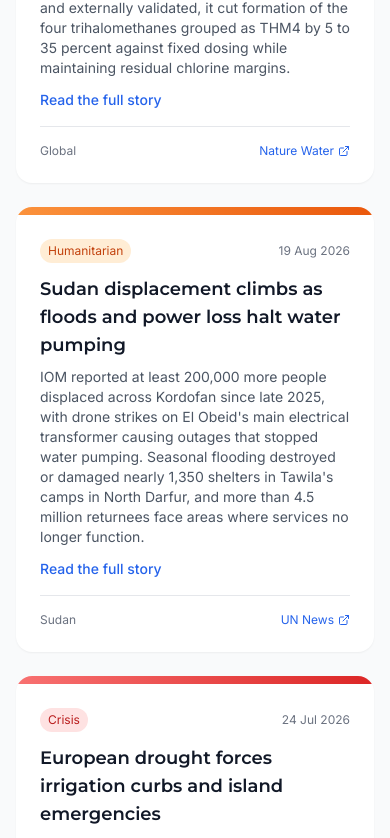
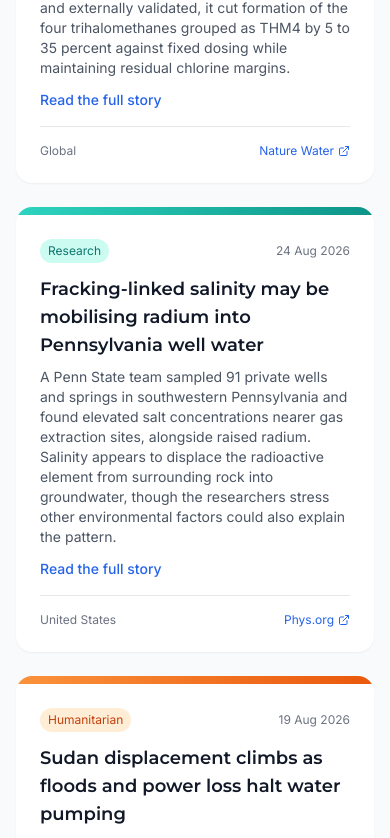
Before and after one commit to CLIFTONFLACK/hydrgel, a React (Vite) app: page /news in a window 390 px wide. Shown: the part 988-1826 px from the top of the page. Built offline with nearby package versions, Linux system fonts and the light colour scheme; no server answers.

Commit message:
Add newsroom item: Fracking-linked salinity may be mobilising radium into Pennsylvania well water
Co-Authored-By: Claude Opus 5 <noreply@anthropic.com>
Claude-Session: https://claude.ai/code/session_01NVgwbhuwFPr4ukRSyZqu2z

```diff
--- a/src/data/news.ts
+++ b/src/data/news.ts
@@ -640,6 +640,17 @@ export const NEWS: NewsItem[] = [
     source: 'Nature Water',
     url: 'https://www.nature.com/articles/s44221-026-00702-0',
   },
+  {
+    id: '2026-08-24-fracking-linked-salinity-radium',
+    date: '2026-08-24',
+    title: 'Fracking-linked salinity may be mobilising radium into Pennsylvania well water',
+    summary:
+      'A Penn State team sampled 91 private wells and springs in southwestern Pennsylvania and found elevated salt concentrations nearer gas extraction sites, alongside raised radium. Salinity appears to displace the radioactive element from surrounding rock into groundwater, though the researchers stress other environmental factors could also explain the pattern.',
+    category: 'Research',
+    region: 'United States',
+    source: 'Phys.org',
+    url: 'https://phys.org/news/2026-08-natural-gas-drilling-salt-boosting.html',
+  },
 ]
 
 /** Newest first. */
--- a/src/data/stories.ts
+++ b/src/data/stories.ts
@@ -480,4 +480,14 @@ export const STORIES: Record<string, string[]> = {
     'The framework also declines to settle the trade-off on the utility\'s behalf. A weighting factor lets an operator shift emphasis between preserving chlorine residual margin and suppressing THM4, as water quality fluctuates and as management priorities differ between systems. Measured against empirical fixed-dosing strategies, computational simulation coupled with external validation showed THM4 formation reduced by 5 to 35 percent while residual chlorine margins were consistently maintained. The dataset and code were released publicly.',
     'Why it matters to us: this is plant-scale optimisation, and it is not what HYDRGEL builds — we do not dose chlorine, and a utility control framework is not something our technology competes with or replaces. What the paper documents is a constraint worth naming honestly. Chlorine is also the workhorse of emergency water treatment, and in a disaster the input is exactly the heterogeneous, organically loaded, unpredictable water this study is concerned with, dosed with far less instrumentation than a treatment works has available. The trade-off between microbial safety and by-product formation does not disappear in the field; it mostly goes unmeasured. Physical purification at the point of need sidesteps that trade-off rather than optimising it, which is an advantage in a narrow set of conditions and not a general substitute for chlorination.',
   ],
+
+  '2026-08-24-fracking-linked-salinity-radium': [
+    'A team at Pennsylvania State University collected drinking water samples from 91 private wells and springs across Washington and Greene counties in southwestern Pennsylvania, testing whether nearby fracking-based oil and gas operations were raising radium concentrations in groundwater. The work was published in Environmental Science & Technology and reported on 24 August. Its answer, as the researchers characterise it, is not a simple yes or no.',
+    'What the team did record was higher salt concentrations in samples taken closer to extraction sites, and elevated radium associated with some drilling operations. The caveat is carried in the finding itself: the upticks in both salinity and radium could equally be associated with a range of other environmental factors, and the study stops well short of assigning cause.',
+    'The mechanism it describes is nonetheless specific. Radium occurs naturally at very low concentrations throughout the environment, largely bound to rock. Salt is the lever that releases it. Introducing salty chemistry into an aquifer knocks radium — and other heavy metals — off the surrounding rock and into the freshwater a household draws on. Earlier Penn State work had already linked elevated-salinity hotspots to unconventional operations in the Northern Appalachian Basin, which runs from Alabama to upstate New York; Nathaniel Warner, an associate professor of environmental engineering at Penn State, has put the additional radium-related health risk in those areas as high as 200 percent.',
+    'The gap this fills is worth noting. Previous research on drilling-affected groundwater concentrated on deep brine salts — sodium, chloride, barium, strontium — in areas that had experienced spills. Radium measurements were largely absent. The salinity signal was documented while its radiological consequence went unmeasured.',
+    'That consequence matters because of how the body handles the element. Radium is chemically similar to calcium, so it is routed to bone as calcium would be, and it decays there, releasing particles and energy that damage surrounding cells. Elevated radium in drinking water is associated with an increased risk of cancer.',
+    'The study design is instructive on a separate point. Researchers approached homeowners at roughly half a mile, just under two miles, and slightly more than three miles from unconventional operations, and sampled directly from private wells before the water reached any treatment system, including faucet filters. The measurements therefore describe the raw source rather than what comes out of a tap. Pennsylvania is the second largest natural gas producer in the United States, accounting for about a fifth of national output in 2024.',
+    'Why it matters to us: naturally occurring radium is outside what HYDRGEL\'s cryogel addresses, and we will not pretend otherwise — a radionuclide mobilised out of bedrock calls for specific media and, before that, for testing that tells a household it is there at all. The part that does belong in this newsroom is the structural one. The households in this study draw on private wells that no utility monitors and no treatment train protects; each one is its own water system. Contaminant profiles are local, invisible without instrumentation, and shaped by industrial activity nobody living above it chose. Decentralised supply is not automatically safer than centralised supply — it simply relocates the point at which the risk has to be managed.',
+  ],
 }
```
